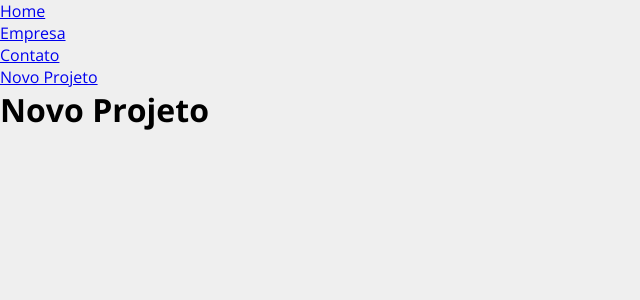
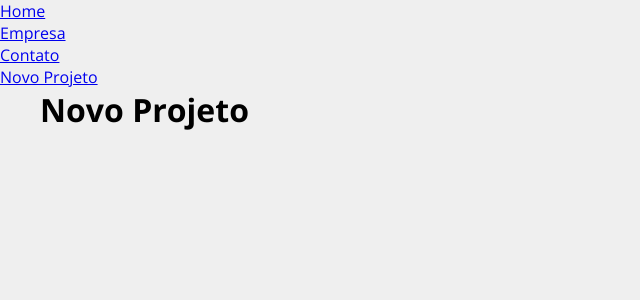
Before and after one commit to VinicioCouto/Projeto-React, a React (Vite) app in the folder costs/: page /new-project in a window 1280 px wide. Shown: the top 300 px of the page, without its empty margins (0-640 px from the left). Built offline with nearby package versions, Linux system fonts and the light colour scheme.

Commit message:
Styles iniciais

```diff
--- a/costs/src/App.jsx
+++ b/costs/src/App.jsx
@@ -17,7 +17,7 @@
         <li><Link to="/contact">Contato</Link></li>
         <li><Link to="/new-project">Novo Projeto</Link></li>
       </ul>
-      <Container>
+      <Container customClass="min-height">
       <Routes>
         <Route path="/" element={<Home />} />
         <Route path="/company" element={<Company />} />
--- a/costs/src/components/layout/Container.jsx
+++ b/costs/src/components/layout/Container.jsx
@@ -2,7 +2,7 @@
 
 function Container(props) {
     return (
-        <div >
+        <div className={`${styles.container} ${props.customClass}`}>
         {props.children}
         </div>
     );
--- a/costs/src/components/layout/Container.module.css
+++ b/costs/src/components/layout/Container.module.css
@@ -0,0 +1,20 @@
+.container{
+    width: 1200px;
+    display: flex;
+    justify-content: space-between;
+    margin: 0 auto;
+    flex-wrap: wrap;
+}
+
+.min-height {
+    min-height: 75%;
+}
+
+.start{
+    justify-content: flex-start;
+}
+
+.column{
+    flex-direction: column;
+    justify-content: flex-start;
+}
```
